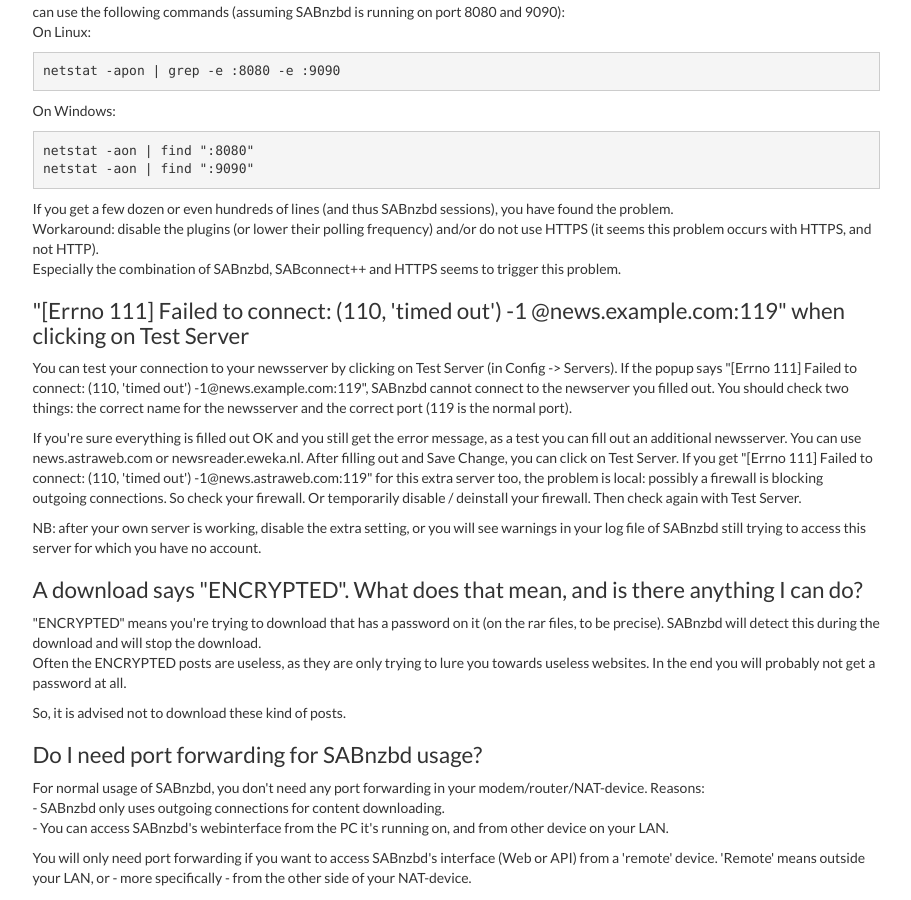
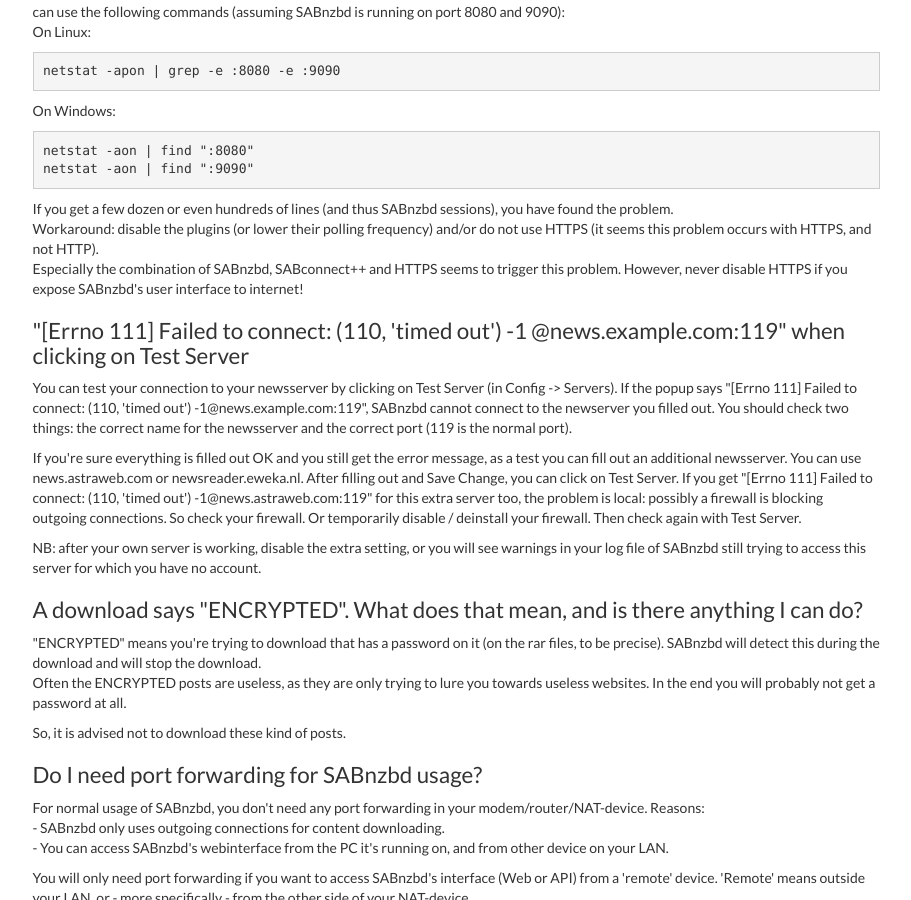
Before and after one commit to sabnzbd/sabnzbd.github.io, a Jekyll site: the page built from wiki/faq.html, in a window 1280 px wide and 900 px high, scrolled down 6258 px. Shown: the whole window, without its empty margins (330-1241 px from the left). Built offline with Jekyll 4.4.1, drawn with Linux system fonts in a browser that asks for light colours.

Commit message:
Warning about disabling HTTPS

```diff
--- a/wiki/faq.html
+++ b/wiki/faq.html
@@ -285,8 +285,7 @@
 </div>
 <p>If you get a few dozen or even hundreds of lines (and thus SABnzbd sessions), you have found the problem.<br>
     Workaround: disable the plugins (or lower their polling frequency) and/or do not use HTTPS (it seems this problem occurs with HTTPS, and not HTTP).<br>
-    Especially the combination of SABnzbd, SABconnect++ and HTTPS seems to trigger this problem.
-</p>
+    Especially the combination of SABnzbd, SABconnect++ and HTTPS seems to trigger this problem. However, never disable HTTPS if you expose SABnzbd's user interface to internet!</p>
 <h2 id="toc35"><span>"[Errno 111] Failed to connect: (110, 'timed out') -1 @news.example.com:119" when clicking on Test Server</span></h2>
 <p>You can test your connection to your newsserver by clicking on Test Server (in Config -&gt; Servers). If the popup says "[Errno 111] Failed to connect: (110, 'timed out') -1@news.example.com:119", SABnzbd cannot connect to the newserver you filled out. You should check two things: the correct name for the newsserver and the correct port (119 is the normal port).</p>
 <p>If you're sure everything is filled out OK and you still get the error message, as a test you can fill out an additional newsserver. You can use news.astraweb.com or newsreader.eweka.nl. After filling out and Save Change, you can click on Test Server. If you get "[Errno 111] Failed to connect: (110, 'timed out') -1@news.astraweb.com:119" for this extra server too, the problem is local: possibly a firewall is blocking outgoing connections. So check your firewall. Or temporarily disable / deinstall your firewall. Then check again with Test Server.</p>
```
